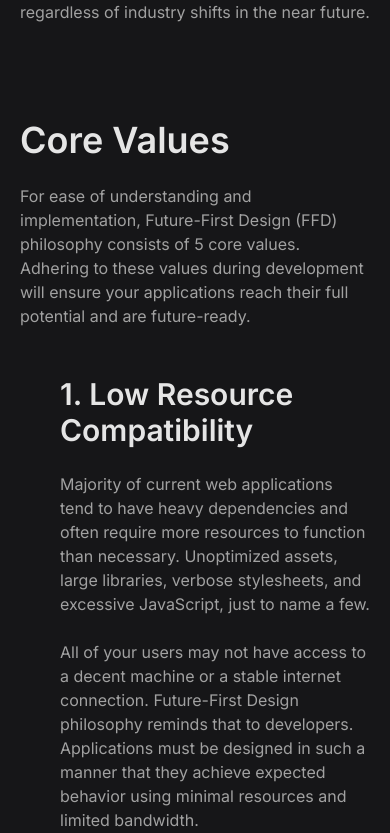
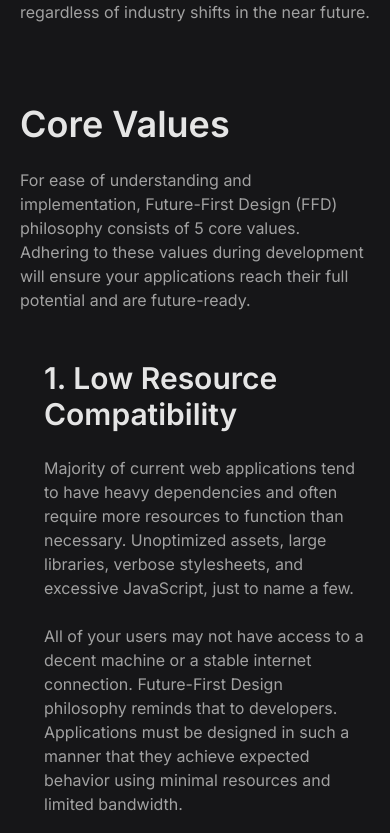
Before and after one commit to ShayokhShorfuddin/future-first-design, a React (Vite) app: page /introduction in a window 390 px wide. Shown: the part 681-1514 px from the top of the page. Built offline with nearby package versions, Linux system fonts and the light colour scheme.

Commit message:
tweak gap-y value

```diff
--- a/src/components/Introduction.tsx
+++ b/src/components/Introduction.tsx
@@ -4,13 +4,12 @@ export default function Introduction() {
 			className="container mx-auto mt-14 sm:mt-20"
 			aria-label="This section presents a deep-dive into the key points behind Future-First Design. Each point has been explained in detail along with some statistical data and real-world examples."
 		>
-			<div className="flex flex-col max-w-5xl mx-auto gap-y-24 px-5">
+			<div className="flex flex-col max-w-5xl mx-auto gap-y-20 sm:gap-y-24 px-5">
 				<div>
 					<h1 className="text-4xl dark:text-neutral-200 font-inter font-semibold mb-6">
 						Modern Frontend
 					</h1>
 
-					{/* TODO: Write the intro description */}
 					<p className="dark:text-neutral-400 font-inter">
 						The world of frontend development has never witnessed such
 						acceleration before. Every now and then, brand-new frameworks, sleek
@@ -43,7 +42,7 @@ export default function Introduction() {
 						potential and are future-ready.
 					</p>
 					<br /> <br />
-					<div className="ml-10">
+					<div className="ml-6 md:ml-10">
 						<h2 className="text-3xl dark:text-neutral-200 font-inter font-semibold mb-6">
 							1. Low Resource Compatibility
 						</h2>
```
